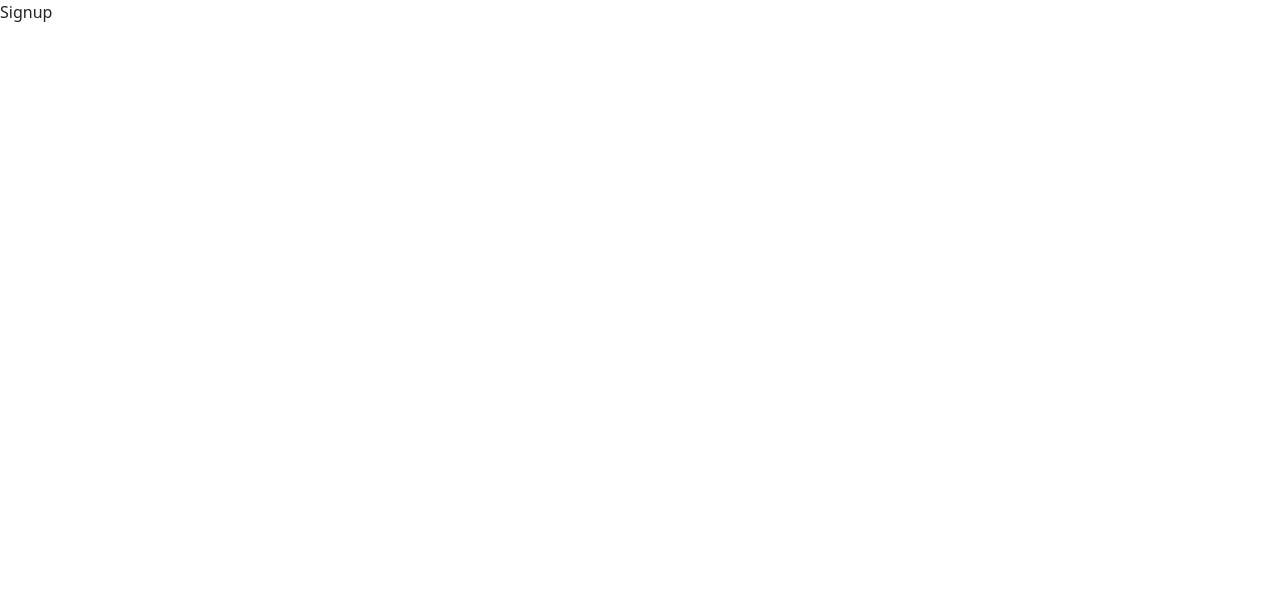
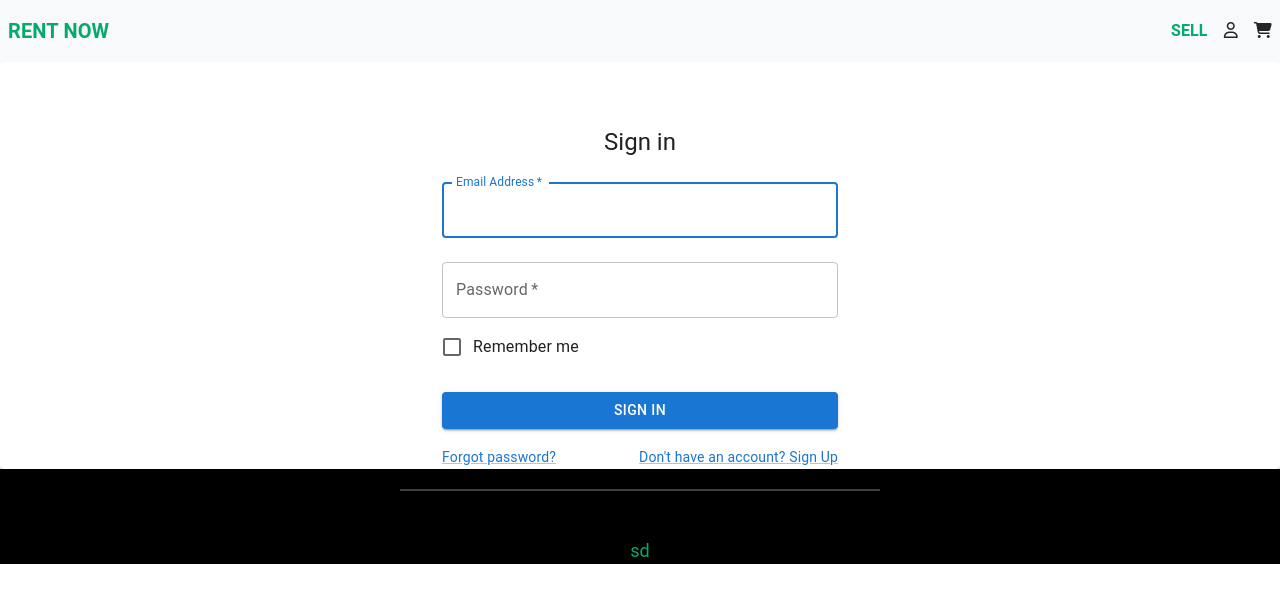
Before and after one commit to krishnan472003/Community-marketplace, a React (Create React App) app: page /signup in a window 1280 px wide. Shown: the top 602 px of the page. Built offline with nearby package versions, Linux system fonts and the light colour scheme.

Commit message:
card fixes and signup

```diff
--- a/src/App.js
+++ b/src/App.js
@@ -7,6 +7,7 @@ import Login from './Screens/Login/Login';
 import Cart from './Screens/Cart/Cart';
 import AddProduct from './Screens/AddProduct/AddProduct';
 import ChangeProfile from './Screens/ChangeProfile/ChangeProfile';
+import { Grid } from '@mui/material';
 
 function App() {
   return (
--- a/src/Screens/Home/Home.jsx
+++ b/src/Screens/Home/Home.jsx
@@ -5,25 +5,26 @@ import Search from "../../components/Search"
 import Card from "../../components/Card"
 import cards from '../../data/cards';
 import Grid from "@mui/material/Grid"
+import { Paper } from '@mui/material'
 
 export default function Home() {
   return (
     <div>
       <Navbar />
       <Search />
-      <div >
-      <Grid container spacing={2}>
+      <Paper sx ={{padding: 10}}>
+      <Grid container justify="center" spacing={4}>
         {
         cards.map((card) => {
           return(
-          <Grid>
+          <Grid item justify="space-around"  >
             <Card name={card.name} content={card.content} image={card.image} />
           </Grid>
             )
         })
         }
         </Grid>
-      </div>
+      </Paper>
       <Footer />
     </div>
   )
--- a/src/Screens/Signup/Signup.jsx
+++ b/src/Screens/Signup/Signup.jsx
@@ -1,9 +1,104 @@
-import React from 'react'
+import * as React from 'react';
+import Avatar from '@mui/material/Avatar';
+import Button from '@mui/material/Button';
+import CssBaseline from '@mui/material/CssBaseline';
+import TextField from '@mui/material/TextField';
+import FormControlLabel from '@mui/material/FormControlLabel';
+import Checkbox from '@mui/material/Checkbox';
+import Link from '@mui/material/Link';
+import Grid from '@mui/material/Grid';
+import Box from '@mui/material/Box';
+import Typography from '@mui/material/Typography';
+import Container from '@mui/material/Container';
+import { createTheme, ThemeProvider } from '@mui/material/styles';
+import { Card } from '@mui/material';
+import Navbar from "../../components/Navbar"
+import Footer from "../../components/Footer"
 
-function Signup() {
+
+
+// TODO remove, this demo shouldn't need to reset the theme.
+
+const defaultTheme = createTheme();
+
+export default function Signup() {
+  const handleSubmit = (event) => {
+    event.preventDefault();
+    const data = new FormData(event.currentTarget);
+    console.log({
+      email: data.get('email'),
+      password: data.get('password'),
+    });
+  };
+
   return (
-    <div>Signup</div>
-  )
+    <ThemeProvider theme={defaultTheme}>
+    <Navbar/>
+    <Card>
+      <Container component="main" maxWidth="xs">
+        <CssBaseline />
+        <Box
+          sx={{
+            marginTop: 8,
+            display: 'flex',
+            flexDirection: 'column',
+            alignItems: 'center',
+          }}
+        >
+
+          <Typography component="h1" variant="h5">
+            Sign in
+          </Typography>
+          <Box component="form" onSubmit={handleSubmit} noValidate sx={{ mt: 1 }}>
+            <TextField
+              margin="normal"
+              required
+              fullWidth
+              id="email"
+              label="Email Address"
+              name="email"
+              autoComplete="email"
+              autoFocus
+            />
+            <TextField
+              margin="normal"
+              required
+              fullWidth
+              name="password"
+              label="Password"
+              type="password"
+              id="password"
+              autoComplete="current-password"
+            />
+            <FormControlLabel
+              control={<Checkbox value="remember" color="primary" />}
+              label="Remember me"
+            />
+            <Button
+              type="submit"
+              fullWidth
+              variant="contained"
+              sx={{ mt: 3, mb: 2 }}
+            >
+              Sign In
+            </Button>
+            <Grid container>
+              <Grid item xs>
+                <Link href="#" variant="body2">
+                  Forgot password?
+                </Link>
+              </Grid>
+              <Grid item>
+                <Link href="#" variant="body2">
+                  {"Don't have an account? Sign Up"}
+                </Link>
+              </Grid>
+            </Grid>
+          </Box>
+        </Box>
+      </Container>
+        </Card>
+      <Footer />
+    </ThemeProvider>
+  );
 }
-
-export default Signup
--- a/src/components/Card.jsx
+++ b/src/components/Card.jsx
@@ -1,11 +1,15 @@
 import * as React from 'react';
 import { Card,CardActionArea,CardContent,CardMedia,Typography } from '@mui/material';
+import { Grid } from '@mui/material';
 // import sofa from '../static/images/sofa.webp';
 
 
 export default function ActionAreaCard(props) {
+
+
   return (
-    <Card sx={{ maxWidth: 345 }}>
+
+    <Card sx={{ maxWidth: 345,padding: 3,height: 400}} >
       <CardActionArea>
         <CardMedia
           component="img"
@@ -23,5 +27,6 @@ export default function ActionAreaCard(props) {
         </CardContent>
       </CardActionArea>
     </Card>
+
   );
 }
--- a/src/components/Search.jsx
+++ b/src/components/Search.jsx
@@ -3,5 +3,6 @@ import React from 'react'
 export default function Search() {
   return (
     <div className='search'><input type="text"  placeholder='search'/></div>
+
   )
 }
```
Also changed, not shown: 1 other file (tests, documents, lock files or other folders).
